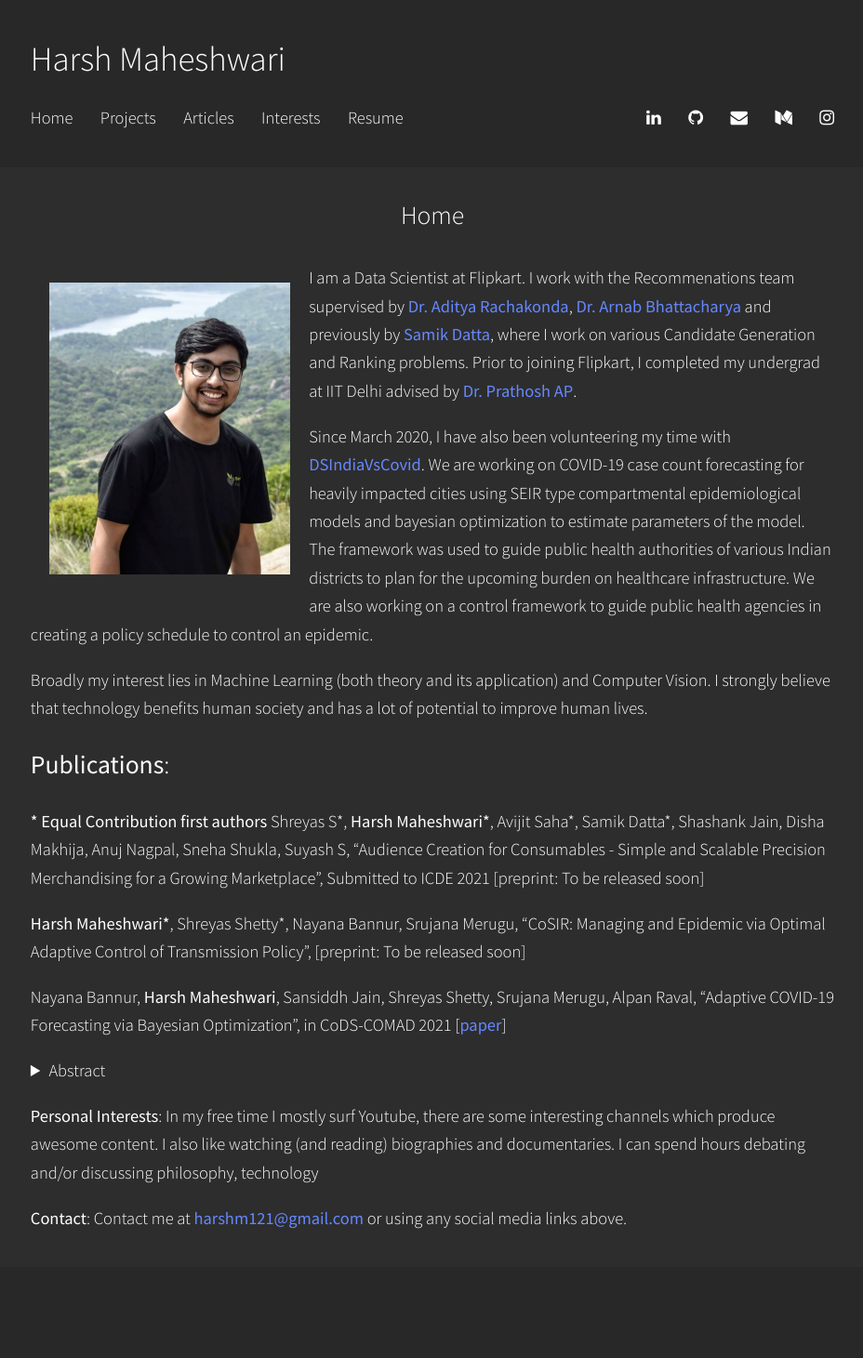
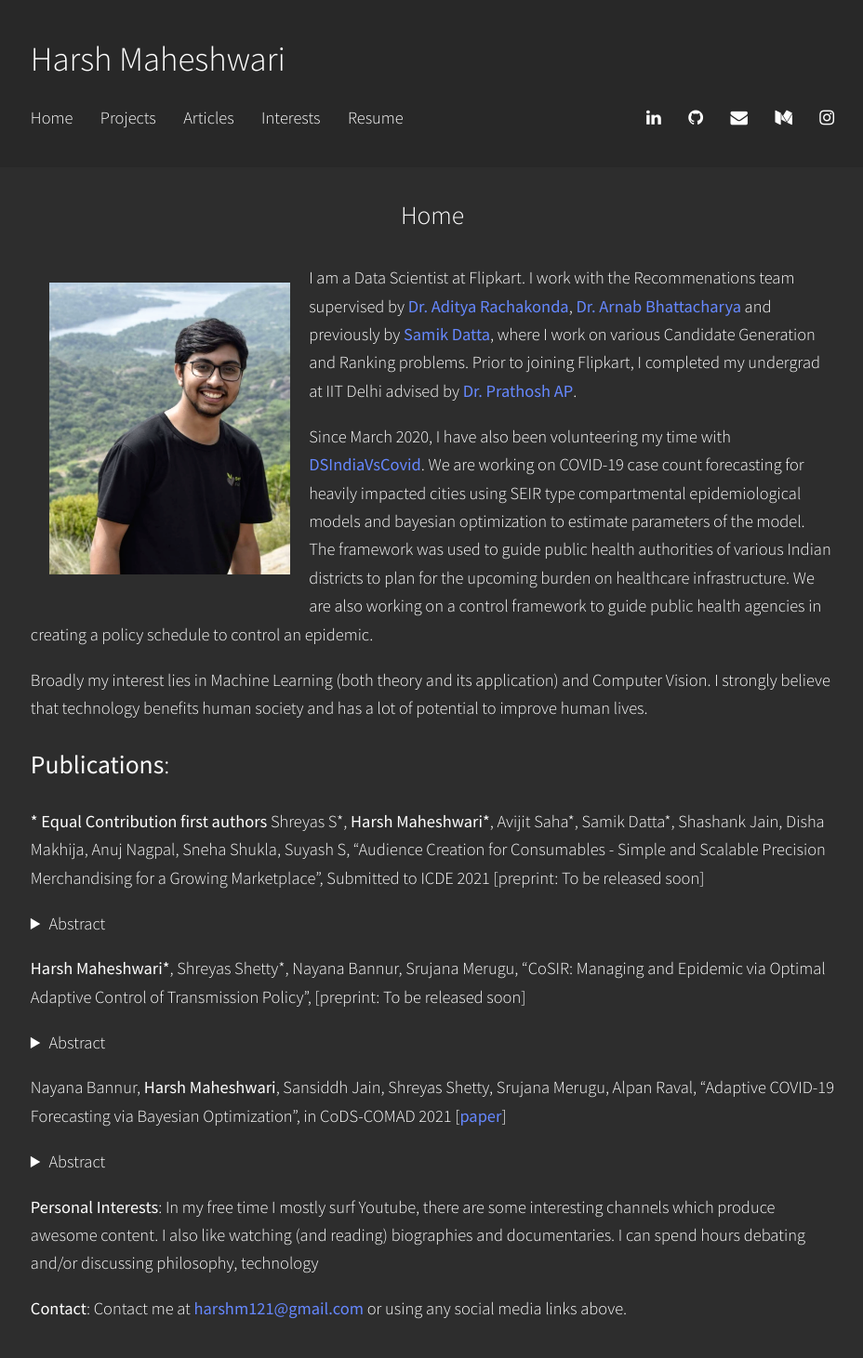
Before and after one commit to harshm121/portfolio-old, a Jekyll site: the page built from index.md, in a window 1280 px wide. Shown: the whole page at 93% size, without its empty margins (175-1103 px from the left). Built offline with Jekyll 4.4.1, drawn with Linux system fonts in a browser that asks for light colours; before the commit the page ends 1363 px from its top, so only the background shows below that.

Commit message:
Update index.md

```diff
--- a/index.md
+++ b/index.md
@@ -21,14 +21,27 @@
 
 **\* Equal Contribution first authors**
 Shreyas S\*, **Harsh Maheshwari\***, Avijit Saha\*, Samik Datta\*, Shashank Jain, Disha Makhija, Anuj Nagpal, Sneha Shukla, Suyash S, "Audience Creation for Consumables - Simple and Scalable Precision Merchandising for a Growing Marketplace", Submitted to ICDE 2021 [preprint: To be released soon]
-
+<details><summary>Abstract</summary>
+<div>
+<p>
+<i>To be released soon</i>
+</p>
+</div>
+</details>
 **Harsh Maheshwari\***, Shreyas Shetty\*, Nayana Bannur, Srujana Merugu, "CoSIR: Managing and Epidemic via Optimal Adaptive Control of Transmission Policy", [preprint: To be released soon]
+<details><summary>Abstract</summary>
+<div>
+<p>
+<i>To be released soon</i>
+</p>
+</div>
+</details>
 
 Nayana Bannur, **Harsh Maheshwari**, Sansiddh Jain, Shreyas Shetty, Srujana Merugu, Alpan Raval, "Adaptive COVID-19 Forecasting via Bayesian Optimization", in CoDS-COMAD 2021 \[[paper](https://doi.org/10.1101/2020.10.19.20215293)\]
 <details><summary>Abstract</summary>
 <div>
 <p>
-Accurate forecasts of infections for localized regions are valuable for policy making and medical capacity planning. Existing compartmental and agent-based models for epidemiological forecasting employ static parameter choices and cannot be readily contextualized, while adaptive solutions focus primarily on the reproduction number. In the current work, we propose a novel model-agnostic Bayesian optimization approach for learning model parameters from observed data that generalizes to multiple application-specific fidelity criteria. Empirical results demonstrate the efficacy of the proposed approach with SEIR-like compartmental models on COVID-19 case forecasting tasks. A city-level forecasting system based on this approach is being used for COVID-19 response in a few highly impacted Indian cities.
+<i>Accurate forecasts of infections for localized regions are valuable for policy making and medical capacity planning. Existing compartmental and agent-based models for epidemiological forecasting employ static parameter choices and cannot be readily contextualized, while adaptive solutions focus primarily on the reproduction number. In the current work, we propose a novel model-agnostic Bayesian optimization approach for learning model parameters from observed data that generalizes to multiple application-specific fidelity criteria. Empirical results demonstrate the efficacy of the proposed approach with SEIR-like compartmental models on COVID-19 case forecasting tasks. A city-level forecasting system based on this approach is being used for COVID-19 response in a few highly impacted Indian cities.</i>
 </p>
 </div>
 </details>
```
